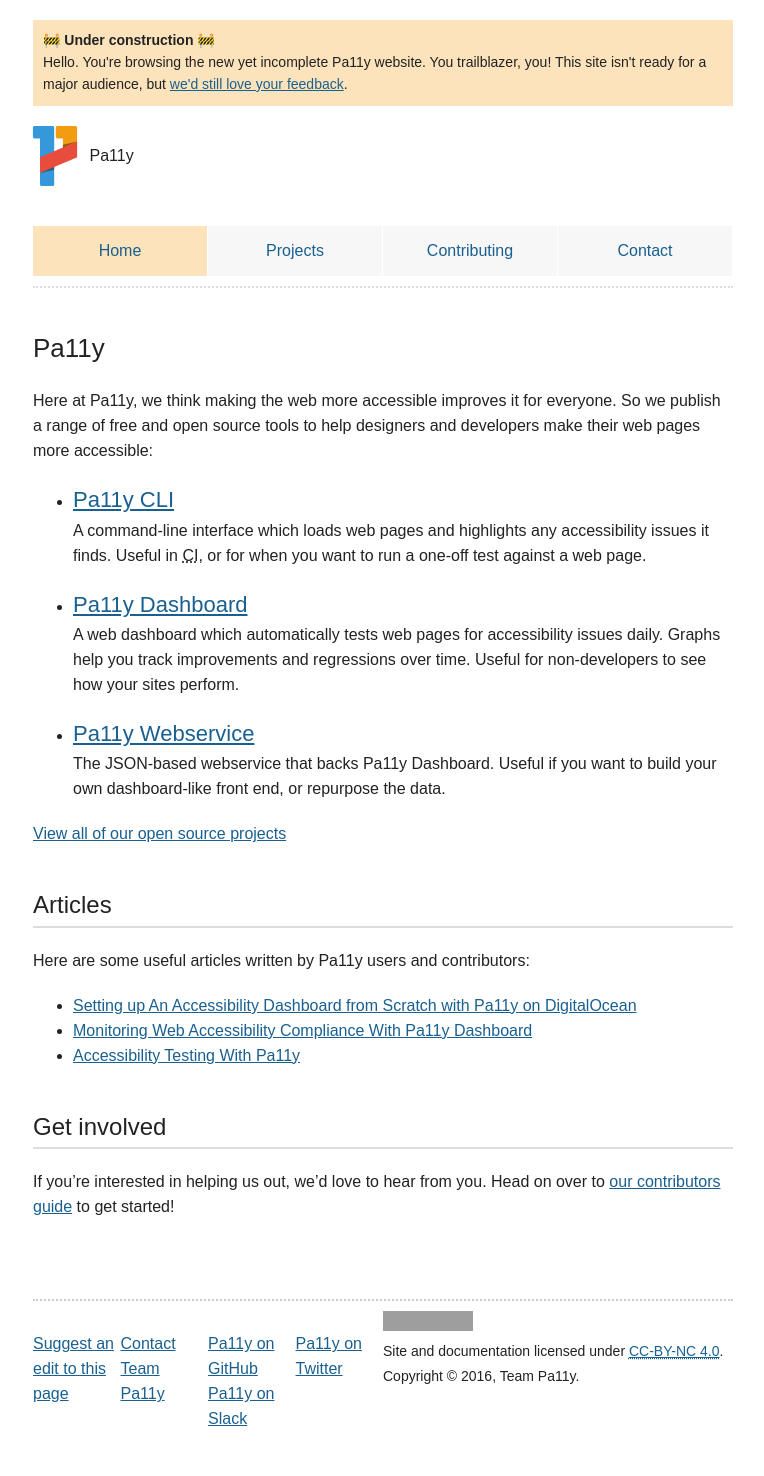
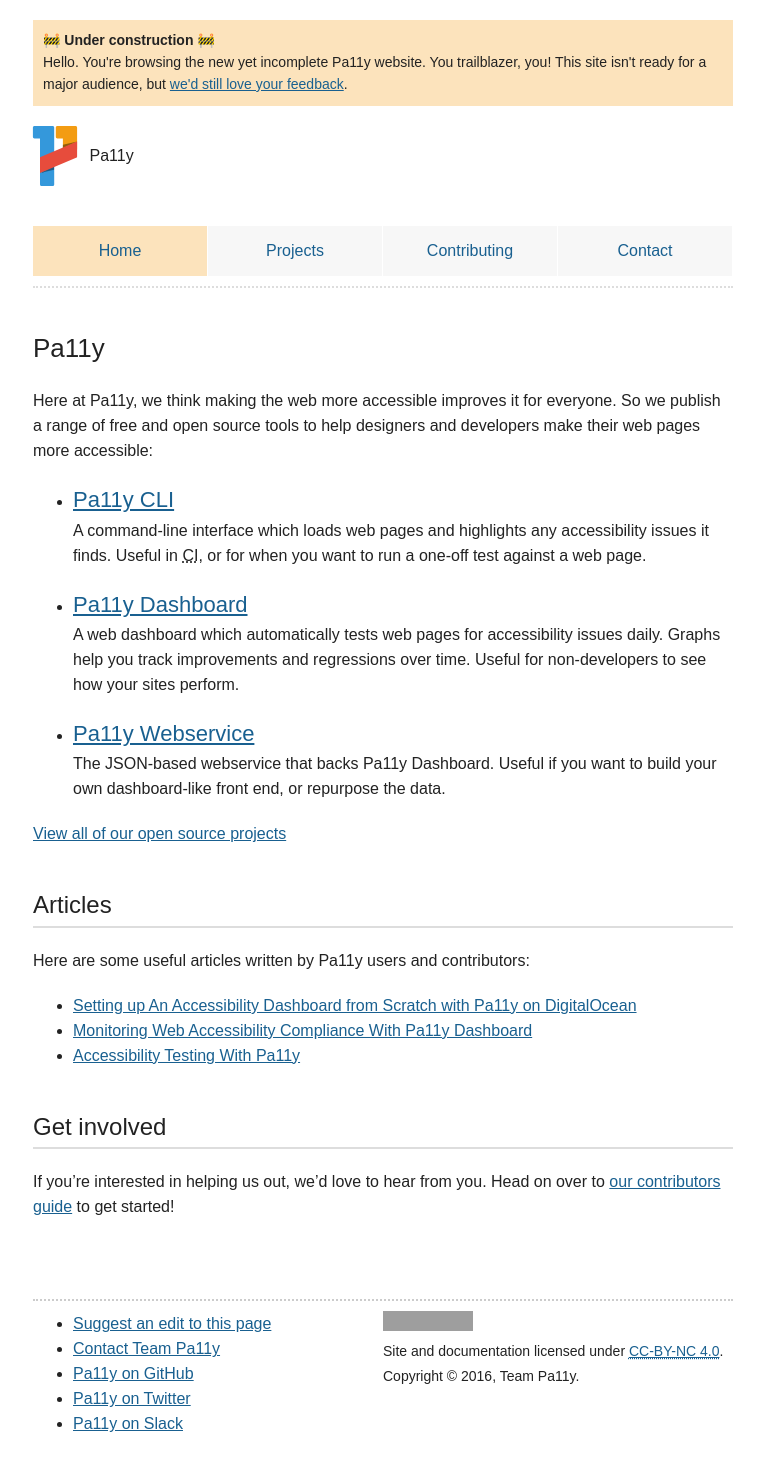
Before and after one commit to pa11y/pa11y.github.io, a Jekyll site: the page built from pages/home.md, in a window 1280 px wide. Shown: the whole page, without its empty margins (257-1021 px from the left). Built offline with Jekyll 4.4.1, drawn with Linux system fonts in a browser that asks for light colours; emoji names are drawn with the system emoji font; before the commit the page ends 1451 px from its top, so only the background shows below that; grey boxes are pictures that could not be loaded.

Commit message:
Fix the footer navigation

```diff
--- a/_includes/footer.html
+++ b/_includes/footer.html
@@ -2,33 +2,33 @@
 <footer role="contentinfo" class="site-footer">
 
 	<nav class="site-footer__navigation">
-		<ul class="site-navigation">
+		<ul>
 
-			<li class="site-navigation__item">
+			<li>
 				<a href="{{site.github.repository_url}}/edit/master/{{page.path}}">
 					Suggest an edit to this page
 				</a>
 			</li>
 
-			<li class="site-navigation__item">
+			<li>
 				<a href="/contact/">
 					Contact Team Pa11y
 				</a>
 			</li>
 
-			<li class="site-navigation__item">
+			<li>
 				<a href="https://github.com/pa11y">
 					Pa11y on GitHub
 				</a>
 			</li>
 
-			<li class="site-navigation__item">
+			<li>
 				<a href="https://twitter.com/pa11yorg">
 					Pa11y on Twitter
 				</a>
 			</li>
 
-			<li class="site-navigation__item">
+			<li>
 				<a href="https://pa11y-slack.herokuapp.com/">
 					Pa11y on Slack
 				</a>
```
